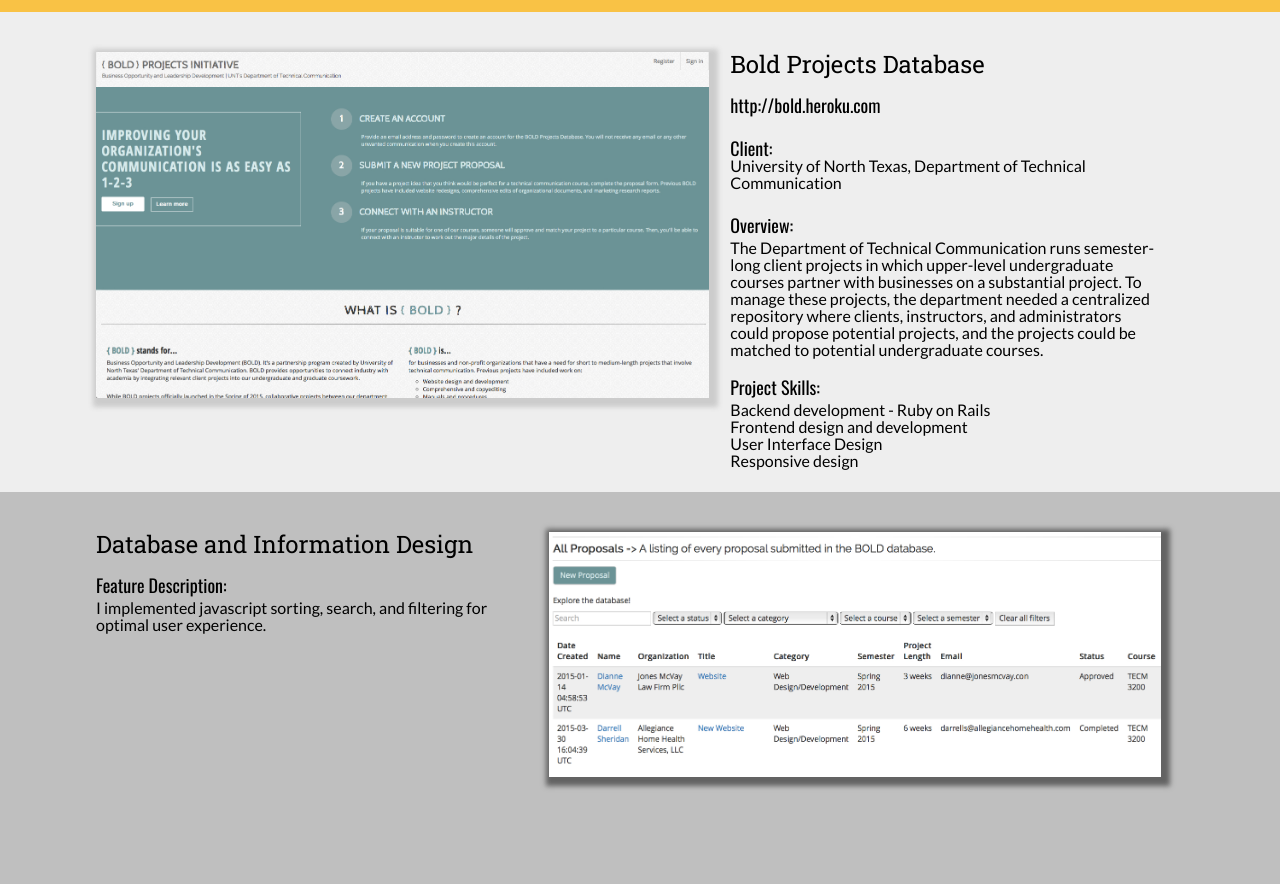
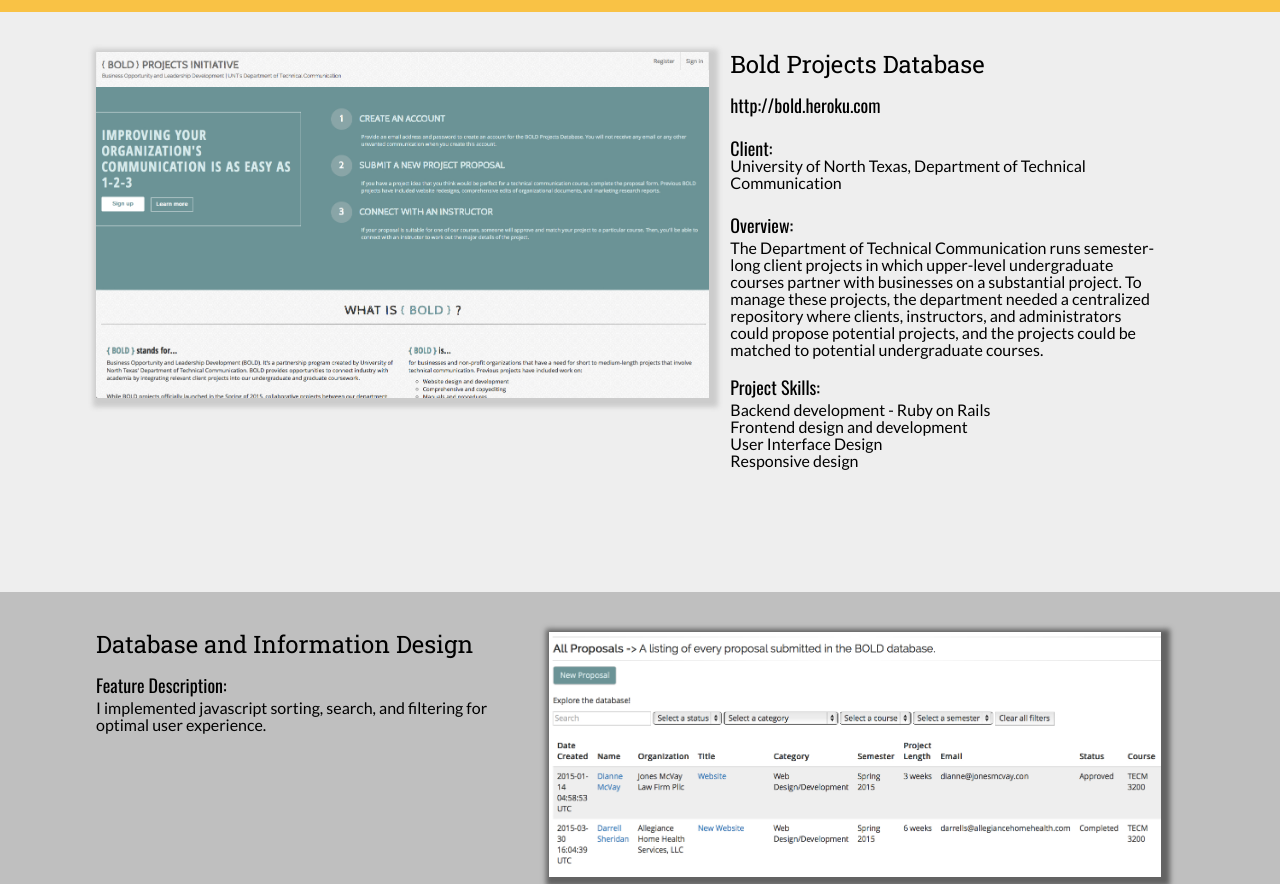
Before and after one commit to doctorlam/training, a website: page work.html in a window 1280 px wide. Shown: the part 68-952 px from the top of the page. Drawn offline with nearby package versions, Linux system fonts and the light colour scheme.

Commit message:
Minor updates to CSS file

```diff
--- a/style.css
+++ b/style.css
@@ -41,6 +41,9 @@
 table {
 	border-collapse: collapse;
 	border-spacing: 0;
+}
+html, body {
+	height: 100%;
 }
 .container {
 	width: 100%; /*Set the width of the entire website here */
@@ -321,7 +324,7 @@
 	margin-top: 80px;
 }
 .work-content-top {
-	min-height: 400px;
+	min-height: 500px;
 	margin-top: 80px;
 	padding: 40px 7.5% 40px 7.5%;
 	width: 85%;
@@ -329,8 +332,9 @@
 	margin-right: auto;
 	background-color: #EEEEEE;
 }
+
 .work-content {
-	min-height: 400px;
+	height: 500px;
 	padding: 40px 7.5% 0 7.5%;
 	width: 85%;
 	margin-left: auto;
--- a/work.html
+++ b/work.html
@@ -27,13 +27,13 @@
 					</div>
 				</header>
 			</div>
-			<div class="work-content-top">
+
 				<div class="row">
-
+					<div class="work-content-top">
 						<div class="seven">
 							<img src="images/bold.jpg" />
 						</div>
-						<div class="five">
+						<div class="five" "image-description">
 							<h1>Bold Projects Database</h1>
 							<h2>http://bold.heroku.com</h2>
 							<h2>Client:<p>University of North Texas, Department of Technical Communication</p>
```
